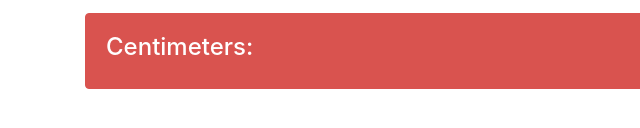
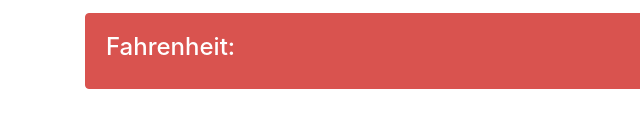
Before and after one commit to nabendu82/Converter, a plain HTML site: page index.html in a window 1280 px wide. Shown: the part 594-722 px from the top of the page, 0-640 px from the left. Drawn offline with nearby package versions, Linux system fonts and the light colour scheme.

Commit message:
Text fixed

```diff
--- a/index.html
+++ b/index.html
@@ -42,7 +42,7 @@
     </form>
     <div class="card card-danger mb-4">
       <div class="card-block">
-        <h4>Centimeters:</h4>
+        <h4>Fahrenheit:</h4>
         <div id="fahrenOutput"></div>
       </div>
     </div>
```
